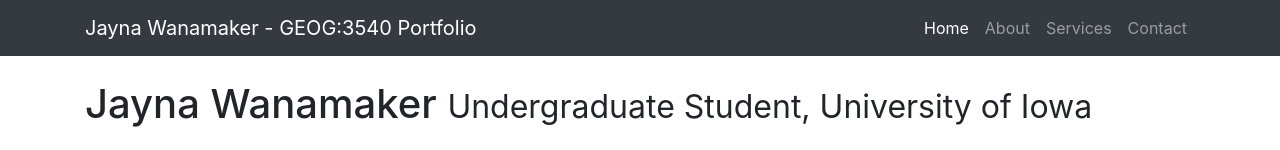
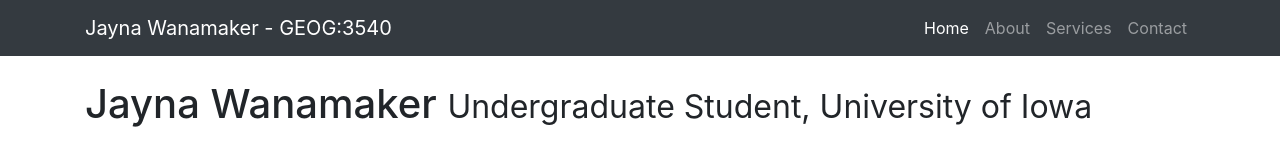
Before and after one commit to geog3540/jwanamaker, a website: page index.html in a window 1280 px wide. Shown: the top 150 px of the page. Drawn offline with Linux system fonts and the light colour scheme.

Commit message:
pt.2
pt.2

```diff
--- a/index.html
+++ b/index.html
@@ -23,7 +23,7 @@
     <!-- Navigation -->
     <nav class="navbar navbar-expand-lg navbar-dark bg-dark fixed-top">
       <div class="container">
-        <a class="navbar-brand" href="#">Jayna Wanamaker - GEOG:3540 Portfolio</a>
+        <a class="navbar-brand" href="#">Jayna Wanamaker - GEOG:3540</a>
         <button class="navbar-toggler" type="button" data-toggle="collapse" data-target="#navbarResponsive" aria-controls="navbarResponsive" aria-expanded="false" aria-label="Toggle navigation">
           <span class="navbar-toggler-icon"></span>
         </button>
```
